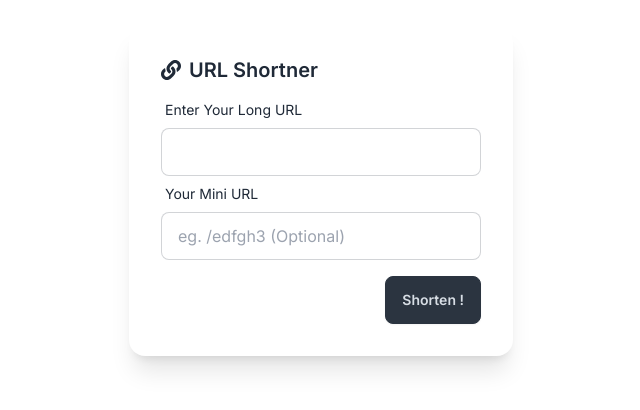
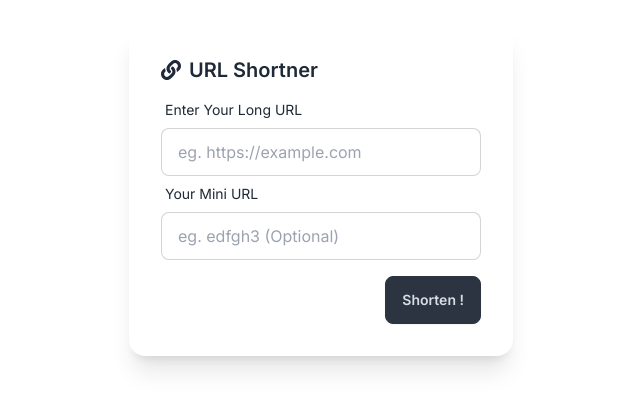
Before and after one commit to ShadMirza/url-shortner, a Next.js app: page / in a window 1280 px wide. Shown: the part 210-620 px from the top of the page, without its empty margins (319-959 px from the left). Built offline with nearby package versions, Linux system fonts and the light colour scheme.

Commit message:
form fields placeholders modified

```diff
--- a/package.json
+++ b/package.json
@@ -18,6 +18,7 @@
     "react-hook-form": "^7.48.2",
     "react-hot-toast": "^2.4.1",
     "react-icons": "^4.12.0",
+    "react-query": "^3.39.3",
     "yup": "^1.3.2"
   },
   "devDependencies": {
--- a/src/app/components/Form.tsx
+++ b/src/app/components/Form.tsx
@@ -9,6 +9,7 @@ const schema = yup.object({
   longLink: yup.string().url().max(50).required(),
   miniLink: yup.string().max(10),
 });
+
 
 const Form = () => {
   const [generatedLink, setGeneratedLink] = useState("");
@@ -60,7 +61,7 @@ const Form = () => {
           </label>
           <input
             type="text"
-            placeholder=""
+            placeholder="eg. https://example.com"
             className="input input-bordered w-full max-w-xs text-base"
             {...register("longLink", { required: true, maxLength: 50 })}
           />
@@ -72,7 +73,7 @@ const Form = () => {
           </label>
           <input
             type="text"
-            placeholder="eg. /edfgh3 (Optional)"
+            placeholder="eg. edfgh3 (Optional)"
             className="input input-bordered w-full max-w-xs text-base"
             {...register("miniLink", { required: true, maxLength: 50 })}
           />
--- a/tsconfig.json
+++ b/tsconfig.json
@@ -22,6 +22,6 @@
       "@/*": ["./src/*"]
     }
   },
-  "include": ["next-env.d.ts", "**/*.ts", "**/*.tsx", ".next/types/**/*.ts", "src/app/utils/database.js"],
+  "include": ["next-env.d.ts", "**/*.ts", "**/*.tsx", ".next/types/**/*.ts", "src/app/utils/database.js", "src/app/components/Form.jsx"],
   "exclude": ["node_modules"]
 }
```
Also changed, not shown: 2 other files (tests, documents, lock files or other folders).
